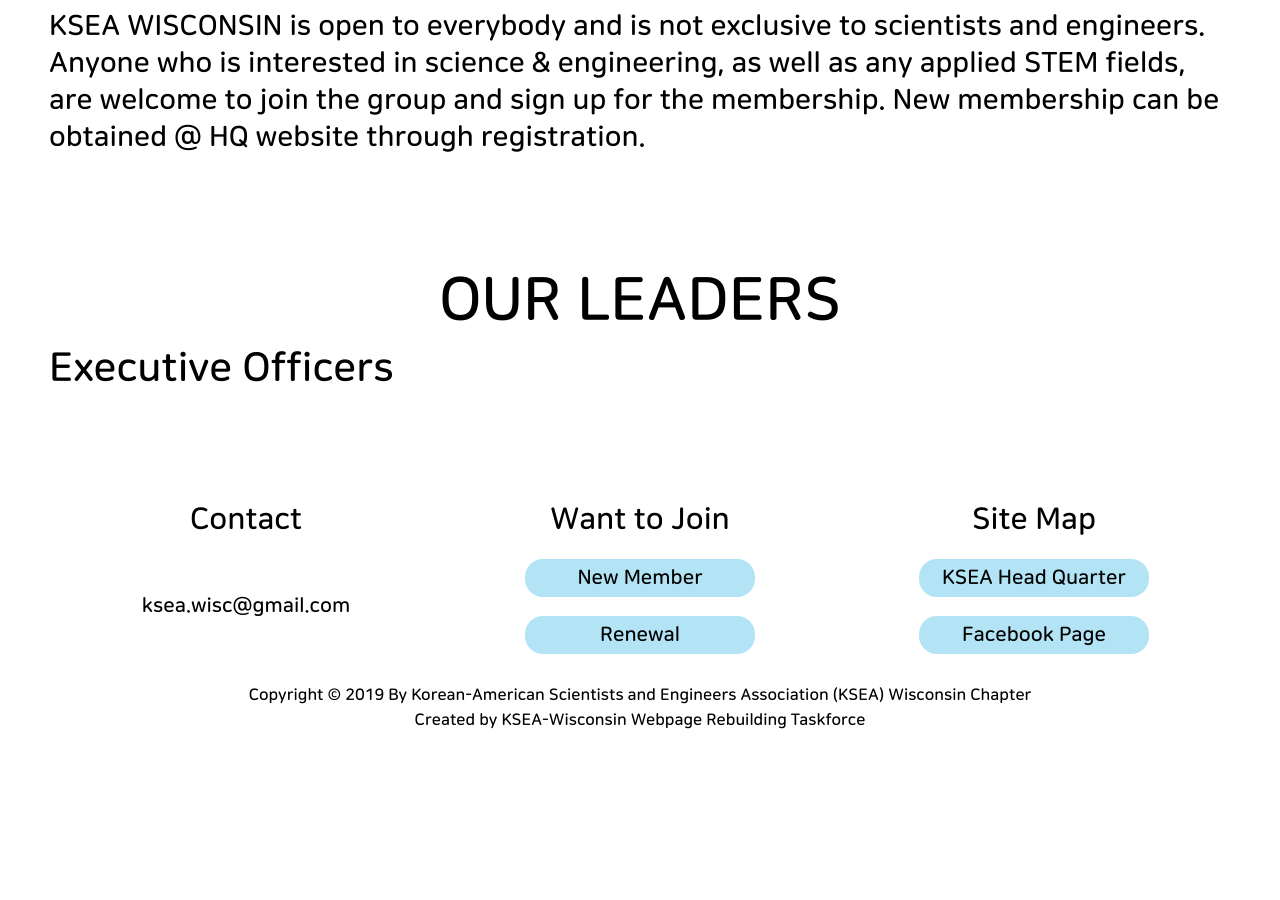
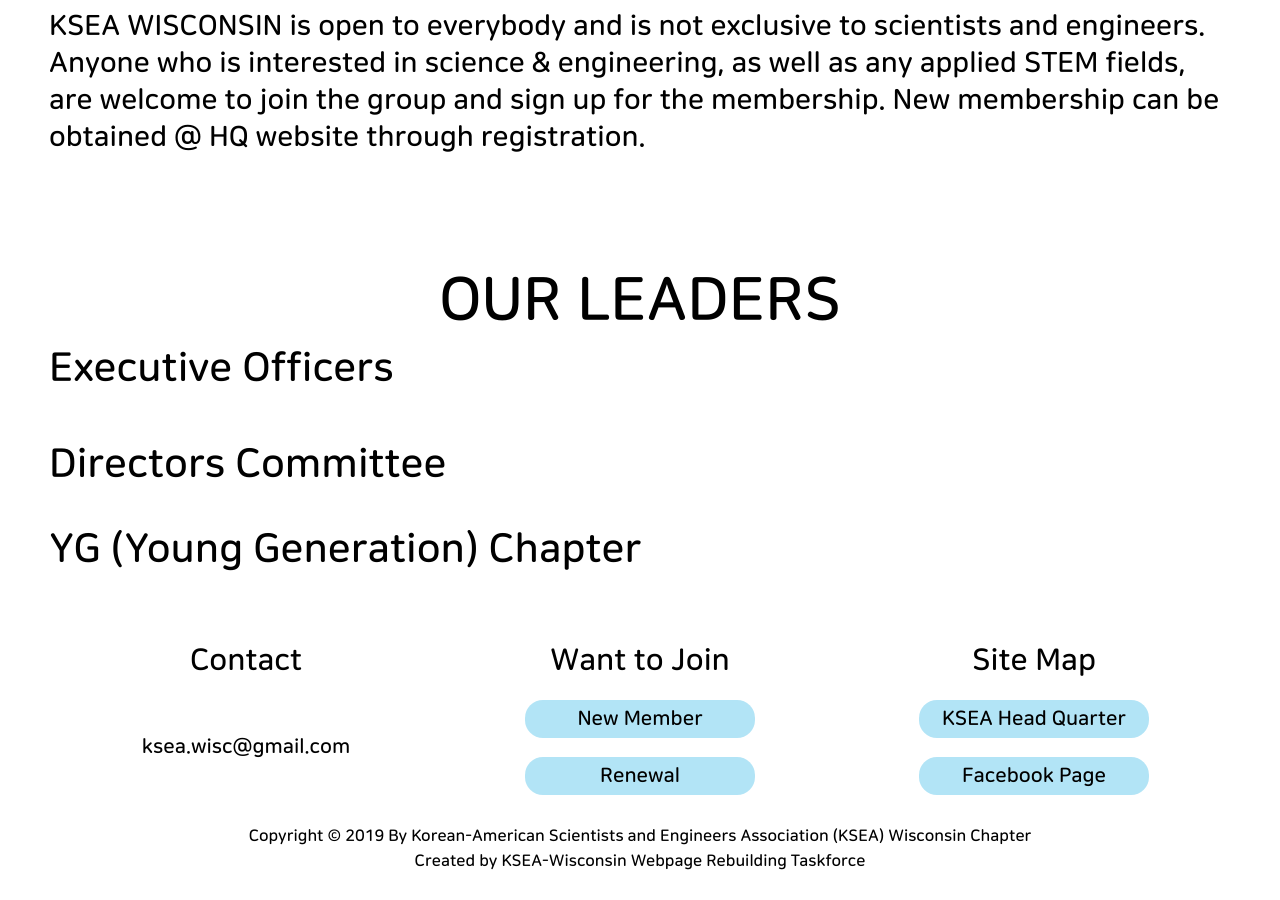
Before and after one commit to KSEAWisconsin/kseawisconsin.github.io, a Jekyll site: the page built from about.html, in a window 1280 px wide and 900 px high, scrolled down 1483 px. Built offline with Jekyll 4.4.1, drawn with Linux system fonts in a browser that asks for light colours; before the commit the page ends 2242 px from its top, so only the background shows below that.

Commit message:
about.html section for namebox for loop  created

```diff
--- a/about.html
+++ b/about.html
@@ -40,4 +40,18 @@
           {% endfor %}
         </div>
       </div>
+
+    <div class = "aboutus">
+        <p id = "sub">Directors Committee</p>
+    </div>
+    <div class = "namebox">
+        <!--needs a for loop-->
+    </div>
+
+    <div class = "aboutus">
+        <p id = "sub">YG (Young Generation) Chapter</p>
+    </div>
+    <div class = "namebox">
+        <!--needs a for loop-->
+    </div>
 </div>
```
